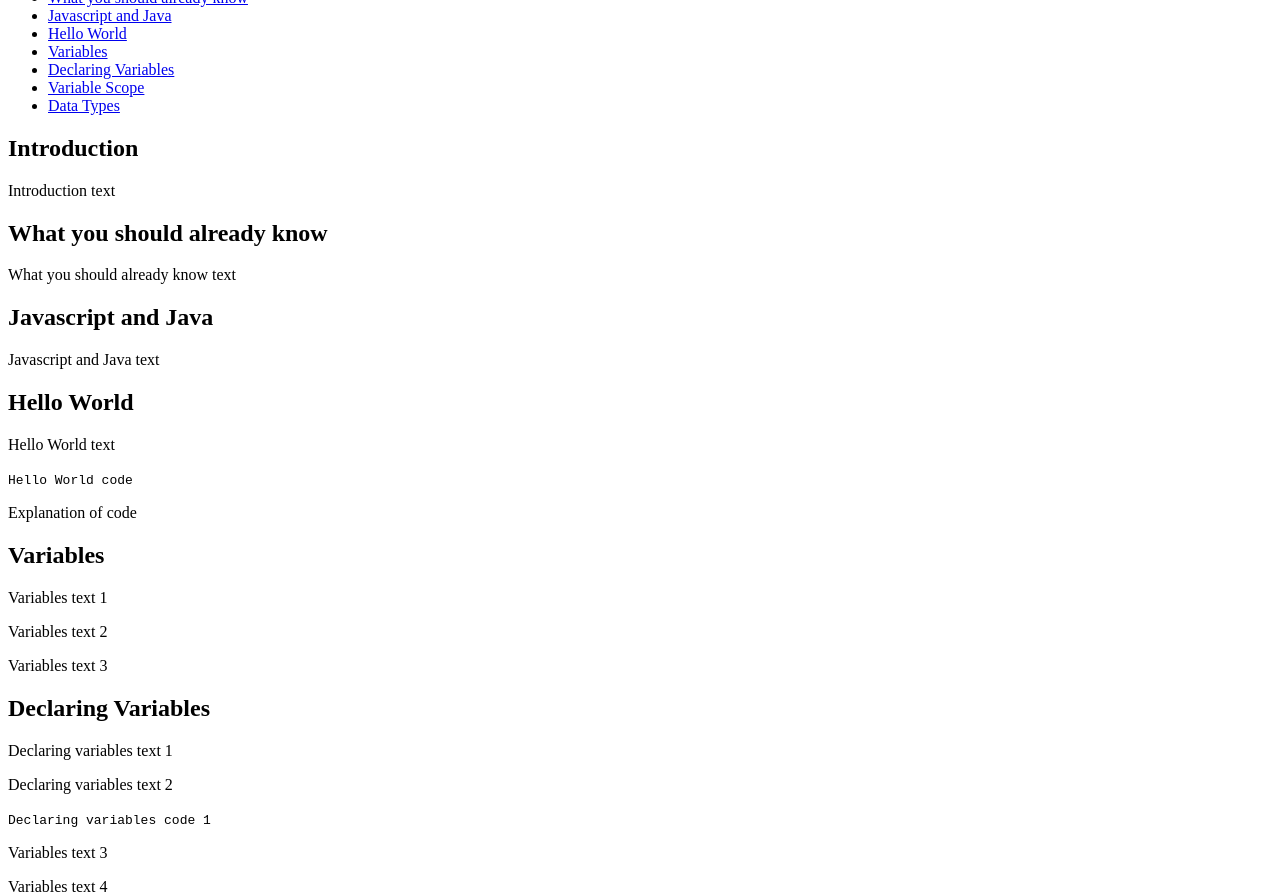
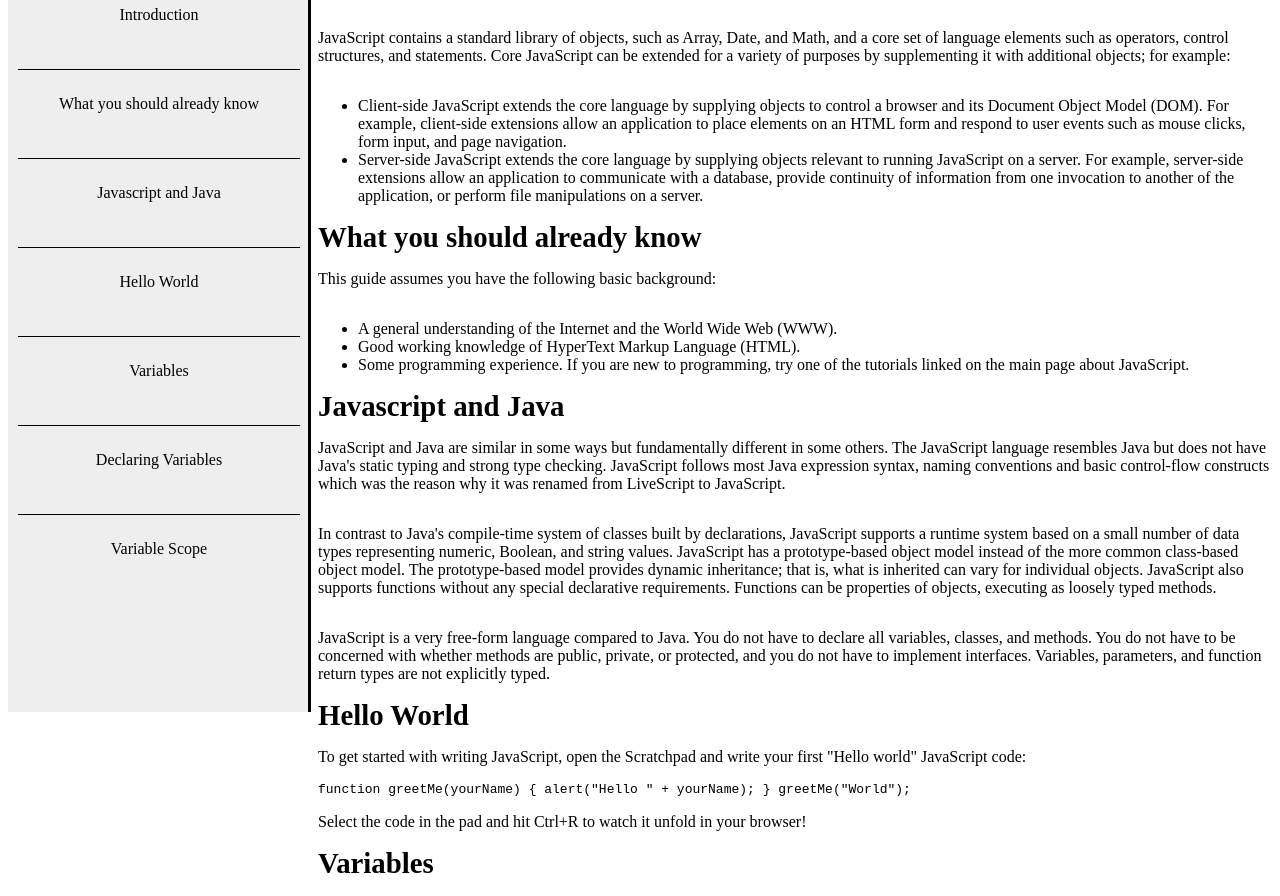
Before and after one commit to harryneale/tech-doc, a plain HTML site: page index.html in a window 1280 px wide. Shown: the part 96-992 px from the top of the page. Drawn offline with Linux system fonts and the light colour scheme.

Commit message:
All content added and most styling done

```diff
--- a/index.html
+++ b/index.html
@@ -3,113 +3,120 @@
 <html>
   <head>
     <title>Tech Doc Project</title>
+    <link rel="stylesheet" type="text/css" href="styles.css">
   </head>
 
   <body>
 
-    <div id="navbar">
-      <nav class="navbar">
-        <h1>JS Documentation</h1>
+    <nav id="navbar">
+        <header>JS Documentation</header>
           <ul>
-            <li><a href="#introduction">Introduction</a></li>
-            <li><a href="#already-know">What you should already know</a></li>
-            <li><a href="#js-and-java">Javascript and Java</a></li>
-            <li><a href="#hello-world">Hello World</a></li>
-            <li><a href="#variables">Variables</a></li>
-            <li><a href="#declaring-vars">Declaring Variables</a></li>
-            <li><a href="#var-scope">Variable Scope</a></li>
-            <li><a href="#data-types">Data Types</a></li>
+            <li><a class="nav-link" href="#introduction">Introduction</a></li>
+            <li><a class="nav-link" href="#already-know">What you should already know</a></li>
+            <li><a class="nav-link" href="#js-and-java">Javascript and Java</a></li>
+            <li><a class="nav-link" href="#hello-world">Hello World</a></li>
+            <li><a class="nav-link" href="#variables">Variables</a></li>
+            <li><a class="nav-link" href="#declaring-vars">Declaring Variables</a></li>
+            <li><a class="nav-link" href="#var-scope">Variable Scope</a></li>
           </ul>
       </nav>
-    </div>
 
     <main id="main-doc">
       <section class="main-section" id="introduction">
-        <h2 id="introduction">Introduction</h2>
+        <header id="introduction">Introduction</header>
         <!-- P element one -->
-        <p>Introduction text</p>
+        <p>JavaScript is a cross-platform, object-oriented scripting language. It is a small and lightweight language. Inside a host environment (for example, a web browser), JavaScript can be connected to the objects of its environment to provide programmatic control over them</p>
+        <!-- P element two -->
+        <p>JavaScript contains a standard library of objects, such as Array, Date, and Math, and a core set of language elements such as operators, control structures, and statements. Core JavaScript can be extended for a variety of purposes by supplementing it with additional objects; for example: </p>
+        <ul>
+          <!-- Li element one -->
+          <li>
+            Client-side JavaScript extends the core language by supplying objects to control a browser and its Document Object Model (DOM). For example, client-side extensions allow an application to place elements on an HTML form and respond to user events such as mouse clicks, form input, and page navigation.
+          </li>
+           <!-- Li element two -->
+          <li>
+            Server-side JavaScript extends the core language by supplying objects relevant to running JavaScript on a server. For example, server-side extensions allow an application to communicate with a database, provide continuity of information from one invocation to another of the application, or perform file manipulations on a server.
+          </li>
+        </ul>
       </section>
 
-      <section class="main-doc"   id="What_you_should_already_know">
-        <h2 id="already-know">What you should already know</h2>
-        <!-- P element two -->
-        <p>What you should already know text</p>
+      <section class="main-section"   id="What_you_should_already_know">
+        <header id="already-know">What you should already know</header>
+        <!-- P element three -->
+        <p>This guide assumes you have the following basic background:</p>
+        <ul>
+          <!-- Li element three -->
+          <li>
+            A general understanding of the Internet and the World Wide Web (WWW).
+          </li>
+          <!-- Li element four -->
+          <li>
+            Good working knowledge of HyperText Markup Language (HTML).
+          </li>
+          <!-- Li element five -->
+          <li>
+            Some programming experience. If you are new to programming, try one of the tutorials linked on the main page about JavaScript.
+          </li>
+        </ul>
       </section>
 
-      <section class="main-doc" id="Javascript_and_Java">
-        <h2 id="js-and-java">Javascript and Java</h2>
-        <!-- P element three -->
-        <p>Javascript and Java text</p>
+      <section class="main-section" id="Javascript_and_Java">
+        <header id="js-and-java">Javascript and Java</header>
+        <!-- P element four -->
+        <p>JavaScript and Java are similar in some ways but fundamentally different in some others. The JavaScript language resembles Java but does not have Java's static typing and strong type checking. JavaScript follows most Java expression syntax, naming conventions and basic control-flow constructs which was the reason why it was renamed from LiveScript to JavaScript.</p>
+        <!-- P element five -->
+        <p>In contrast to Java's compile-time system of classes built by declarations, JavaScript supports a runtime system based on a small number of data types representing numeric, Boolean, and string values. JavaScript has a prototype-based object model instead of the more common class-based object model. The prototype-based model provides dynamic inheritance; that is, what is inherited can vary for individual objects. JavaScript also supports functions without any special declarative requirements. Functions can be properties of objects, executing as loosely typed methods.</p>
+        <!-- P element six -->
+        <p>JavaScript is a very free-form language compared to Java. You do not have to declare all variables, classes, and methods. You do not have to be concerned with whether methods are public, private, or protected, and you do not have to implement interfaces. Variables, parameters, and function return types are not explicitly typed.</p>
       </section>
 
-      <section class="main-doc" id="Hello_World">
-        <h2 id="hello-world">Hello World</h2>
-        <!-- P element four -->
-        <p>Hello World text</p>
+      <section class="main-section" id="Hello_World">
+        <header id="hello-world">Hello World</header>
+        <!-- P element seven -->
+        <p>To get started with writing JavaScript, open the Scratchpad and write your first "Hello world" JavaScript code:</p>
         <!-- Code element one -->
-        <code>Hello World code</code>
-        <!-- P element five -->
-        <p>Explanation of code</p>
+        <code>function greetMe(yourName) { alert("Hello " + yourName); }
+          greetMe("World");</code>
+        <!-- P element eight -->
+        <p>Select the code in the pad and hit Ctrl+R to watch it unfold in your browser! </p>
       </section>
 
-      <section class="main-doc" id="Variables">
-        <h2 id="variables">Variables</h2>
-        <!-- P element six -->
-        <p>Variables text 1</p>
-        <!-- P element seven -->
-        <p>Variables text 2</p>
-        <!-- P element eight -->
-        <p>Variables text 3</p>
+      <section class="main-section" id="Variables">
+        <header id="variables">Variables</header>
+        <!-- P element nine -->
+        <p>You use variables as symbolic names for values in your application. The names of variables, called identifiers, conform to certain rules.</p>
+        <!-- P element ten -->
+        <p>A JavaScript identifier must start with a letter, underscore (_), or dollar sign ($); subsequent characters can also be digits (0-9). Because JavaScript is case sensitive, letters include the characters "A" through "Z" (uppercase) and the characters "a" through "z" (lowercase).</p>
+        <!-- P element eleven -->
+        <p>You can use ISO 8859-1 or Unicode letters such as å and ü in identifiers. You can also use the Unicode escape sequences as characters in identifiers. Some examples of legal names are Number_hits, temp99, and _name. </p>
       </section>
 
-      <section class="main-doc" id="Declaring_Variables">
-        <h2 id="declaring-vars">Declaring Variables</h2>
-        <!-- P element nine -->
-        <p>Declaring variables text 1</p>
-        <!-- P element ten -->
-        <p>Declaring variables text 2</p>
+      <section class="main-section" id="Declaring_Variables">
+        <header id="declaring-vars">Declaring Variables</header>
+        <p>You can declare a variable in three ways:</p>
+        <p>With the keyword var. For example,</p>
         <!-- Code element two -->
-        <code>Declaring variables code 1</code>
-        <!-- P element eleven -->
-        <p>Variables text 3</p>
-         <!-- P element twelve -->
-         <p>Variables text 4</p>
+        <code>var x = 42.</code>
+         <p>This syntax can be used to declare both local and global variables.</p>
+         <p>By simply assigning it a value. For example,</p>
          <!-- Code element three -->
-        <code>Declaring variables code 2</code>
-        <!-- P element thirteen -->
-        <p>Variables text 5</p>
-         <!-- P element fourteen -->
-         <p>Variables text 6</p>
+        <code>x = 42.</code>
+        <p>This always declares a global variable. It generates a strict JavaScript warning. You shouldn't use this variant.</p>
+        <p>With the keyword let. For example,</p>
          <!-- Code element four -->
-        <code>Declaring variables code 3</code>
+        <code>let y = 13.</code>
+        <p>This syntax can be used to declare a block scope local variable. See Variable scope below.</p>
       </section>
 
-      <section class="main-doc" id="Variable_Scope">
-        <h2 id="var-scope">Variable Scope</h2>
-         <!-- P element fifteen -->
-        <p>Variable scope text 1</p>
-        <!-- P element sixteen -->
-        <p>Variable scope text 2</p>
+      <section class="main-section" id="Variable_Scope">
+        <header id="var-scope">Variable Scope</header>
+        <p>When you declare a variable outside of any function, it is called a global variable, because it is available to any other code in the current document. When you declare a variable within a function, it is called a local variable, because it is available only within that function.</p>
+        <p>JavaScript before ECMAScript 2015 does not have block statement scope; rather, a variable declared within a block is local to the function (or global scope) that the block resides within. For example the following code will log 5, because the scope of x is the function (or global context) within which x is declared, not the block, which in this case is an if statement.</p>
         <!-- Code element five -->
-        <code>Variable scope code</code>
-      </section>
-
-      <section class="main-doc" id="Data_Types">
-        <h2 id="data-types">Data Types</h2>
-        <!-- P element seventeen -->
-        <p>Data types text 1</p>
-        <ul>
-          <!-- Li element one -->
-          <li>Item 1</li>
-          <!-- Li element two -->
-          <li>Item 2</li>
-          <!-- Li element three -->
-          <li>Item 3</li>
-          <!-- Li element four -->
-          <li>Item 4</li>
-          <!-- Li element five -->
-          <li>Item 5</li>
-        </ul>
+        <code>if (true) { var x = 5; } console.log(x); // 5</code>
+        <p>This behavior changes, when using the let declaration introduced in ECMAScript 2015.</p>
+        <code>if (true) { let y = 5; } console.log(y); // ReferenceError: y is not
+          defined</code>
       </section>
 
     </main>
--- a/styles.css
+++ b/styles.css
@@ -0,0 +1,74 @@
+/* Global */
+
+header {
+    color: black;
+    font-size: 1.8em;
+    text-align: center;
+    font-weight: 600;
+}
+
+/* Navigation Bar */
+
+#navbar {
+    position: fixed;
+    display: flex;
+    flex-direction: column;
+    justify-content: flex-start;
+    min-width: 290px;
+    width: 300px;
+    height: 100%;
+    border-right: solid;
+    background-color: #eee;
+ }
+
+
+#navbar ul {
+    display: flex;
+    flex-direction: column;
+    text-align: center;
+    height: 1000px;
+    margin: 5px;
+    padding: 10px 5px;
+    list-style: none;
+}
+
+#navbar li {
+    color: black;
+    border-top: 1px solid black;
+    margin: 10px 0;
+    padding: 15px 1px;
+    position: relative;
+    width: 100%;
+}
+
+#navbar a {
+    display: block;
+    padding: 10px 30px;
+    color: black;
+    text-decoration: none;
+    cursor: pointer;
+}
+
+#navbar header {
+    padding: 5px;
+
+}
+
+.nav-link {
+    display: block;
+}
+
+/* Main page */
+
+#main-doc header {
+    text-align: left;
+    margin: 0px;
+}
+
+.main-section {
+    display: flex;
+    flex-direction: column;
+    padding-left: 310px;
+    justify-content: center;
+    text-align: left;
+}
```
